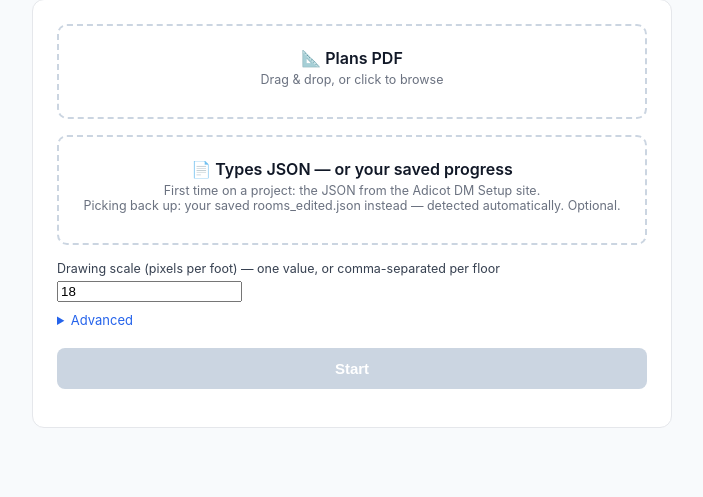
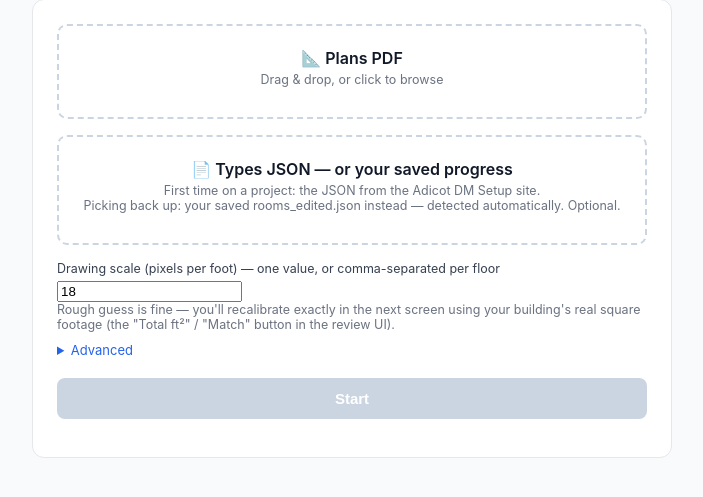
Before and after one commit to mileschoquette/hvac-load-calc, a Python web app: template templates/landing.html in a window 1280 px wide. Shown: the part 129-626 px from the top of the page, without its empty margins (288-991 px from the left). Run offline with Jinja, Linux system fonts and the light colour scheme; the template is opened without the code that fills it, so the values that code supplies are empty.

Commit message:
Add inline help for scale/page inputs and drop-zone file-type validation
Item 7: explain that the pixels-per-foot scale is just a rough starting
guess (the review UI's Total ft2/Match button recalibrates it exactly),
and that page numbers are 0-indexed.

Item 8: drag-and-drop now rejects files that don't match the expected
type (.pdf for the plans zone, .json for the types zone) with an inline
message near the drop zone, instead of silently accepting and failing
later at /api/start.

Co-Authored-By: Claude Sonnet 5 <noreply@anthropic.com>

```diff
--- a/templates/landing.html
+++ b/templates/landing.html
@@ -9,7 +9,7 @@
   .drop{border:2px dashed #cbd5e1;border-radius:10px;padding:22px;text-align:center;cursor:pointer;margin-bottom:16px;transition:border-color .15s,background .15s}
   .drop:hover,.drop.drag{border-color:#2563eb;background:#eff6ff}
   .drop .ttl{font-weight:600;margin-bottom:4px}
-  .drop .hint{font-size:12.5px;color:#6b7280}
+  .hint{font-size:12.5px;color:#6b7280}
   .drop .file{margin-top:8px;font-size:13px;color:#111827;font-weight:500}
   label.fld{display:block;font-size:12.5px;color:#374151;margin:14px 0 4px}
   input[type=number]{width:100%;padding:8px;border:1px solid #d1d5db;border-radius:6px;font-size:14px;box-sizing:border-box}
@@ -43,10 +43,13 @@
     <input type="file" id="fJson" accept="application/json" style="display:none">
     <label class="fld">Drawing scale (pixels per foot) — one value, or comma-separated per floor</label>
     <input type="text" id="ppf" value="18">
+    <div class="hint">Rough guess is fine — you'll recalibrate exactly in the next screen using your building's real square footage (the "Total ft²" / "Match" button in the review UI).</div>
     <details>
       <summary>Advanced</summary>
       <div class="row">
-        <div><label class="fld">Page number(s) — e.g. "0,1,2" if one page per floor</label><input type="text" id="page" value="0"></div>
+        <div><label class="fld">Page number(s) — e.g. "0,1,2" if one page per floor</label><input type="text" id="page" value="0">
+          <div class="hint">Pages are 0-indexed: 0 = the PDF's first page, 1 = second page, etc.</div>
+        </div>
         <div><label class="fld">Min wall length (ft)</label><input type="number" id="minLen" value="1.0" step="0.1" min="0"></div>
       </div>
     </details>
@@ -56,17 +59,24 @@
 </div>
 <script>
 let pdfFile=null, jsonFile=null;
-function wireDrop(id, fid, onFile){
-  const el=document.getElementById(id), inp=document.getElementById(fid);
+function wireDrop(id, fid, onFile, isValid, badMsg){
+  const el=document.getElementById(id), inp=document.getElementById(fid), fileEl=el.querySelector('.file');
   el.onclick=()=>inp.click();
   inp.onchange=()=>{ if(inp.files[0]) onFile(inp.files[0]); };
   ['dragenter','dragover'].forEach(ev=>el.addEventListener(ev, e=>{ e.preventDefault(); el.classList.add('drag'); }));
   ['dragleave','drop'].forEach(ev=>el.addEventListener(ev, e=>{ e.preventDefault(); el.classList.remove('drag'); }));
-  el.addEventListener('drop', e=>{ const f=e.dataTransfer.files[0]; if(f) onFile(f); });
+  el.addEventListener('drop', e=>{
+    const f=e.dataTransfer.files[0];
+    if(!f) return;
+    if(!isValid(f)){ fileEl.style.color='#b91c1c'; fileEl.textContent=badMsg; return; }
+    fileEl.style.color=''; onFile(f);
+  });
 }
 function updateStart(){ document.getElementById('bStart').disabled = !pdfFile; }
-wireDrop('dPdf','fPdf', f=>{ pdfFile=f; document.getElementById('dPdfFile').textContent=f.name; updateStart(); });
-wireDrop('dJson','fJson', f=>{ jsonFile=f; document.getElementById('dJsonFile').textContent=f.name; updateStart(); });
+const isPdfFile=f=>f.name.toLowerCase().endsWith('.pdf')||f.type==='application/pdf';
+const isJsonFile=f=>f.name.toLowerCase().endsWith('.json');
+wireDrop('dPdf','fPdf', f=>{ pdfFile=f; document.getElementById('dPdfFile').textContent=f.name; updateStart(); }, isPdfFile, 'Not a PDF — drop a .pdf file here.');
+wireDrop('dJson','fJson', f=>{ jsonFile=f; document.getElementById('dJsonFile').textContent=f.name; updateStart(); }, isJsonFile, 'Not a JSON file — drop a .json file here.');
 
 function readDataURL(file){ return new Promise((res,rej)=>{ const r=new FileReader(); r.onload=()=>res(r.result); r.onerror=rej; r.readAsDataURL(file); }); }
 function readText(file){ return new Promise((res,rej)=>{ const r=new FileReader(); r.onload=()=>res(r.result); r.onerror=rej; r.readAsText(file); }); }
```
